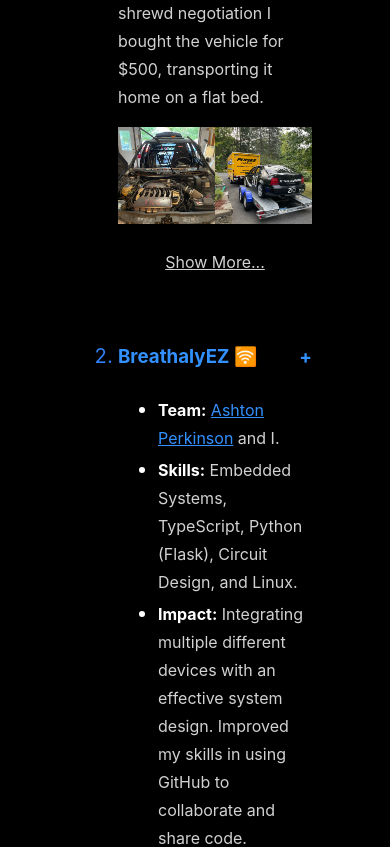
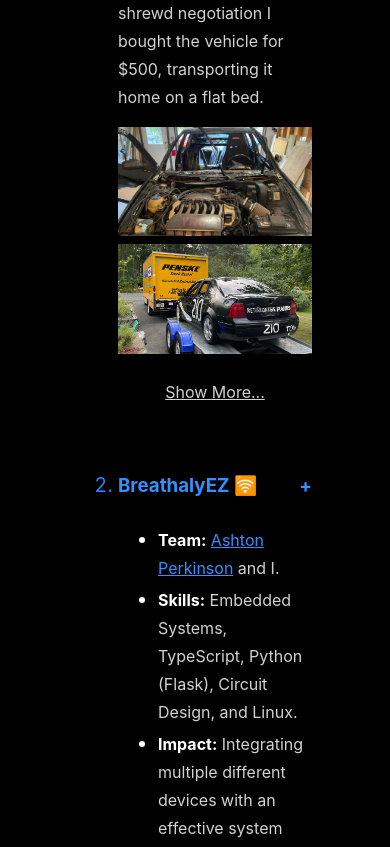
Before and after one commit to WaltTeb/WaltTeb.github.io, a React (Create React App) app: page / in a window 390 px wide. Shown: the part 2680-3527 px from the top of the page. Built offline with nearby package versions, Linux system fonts and the light colour scheme.

Commit message:
changed some css for mobile

```diff
--- a/src/App.css
+++ b/src/App.css
@@ -4,6 +4,9 @@
   --header_text: #fff;
   --clickable: #3291ff;
   --border: rgba(147,197,253,.5);
+
+  --main_text_width: calc(100vw - max(40vw, 20px));
+
 }
 
 body{
@@ -63,18 +66,17 @@ ul{
 
 .App {
   text-align: left;
-  width: 60vw;
-  position: absolute;
-  left: 20vw;
-  top: 50px;
+  width: var(--main_text_width);
+  margin: auto;
+  margin-top: 50px;
   color: var(--main_text);
 }
 
 .labeled_image{
   display: inline-block;
   position: relative;
-  width: 50%;
-  aspect-ratio: 1/1;
+  width: 100%;
+  aspect-ratio: 16/9;
 
 
 }
@@ -94,7 +96,7 @@ ul{
   z-index: 1;
   opacity: 100%;
   transition: 0.6s;
-  background-color: #161b22;
+  background-color: var(--main_bg);
 }
 
 .socialIcon{
```
